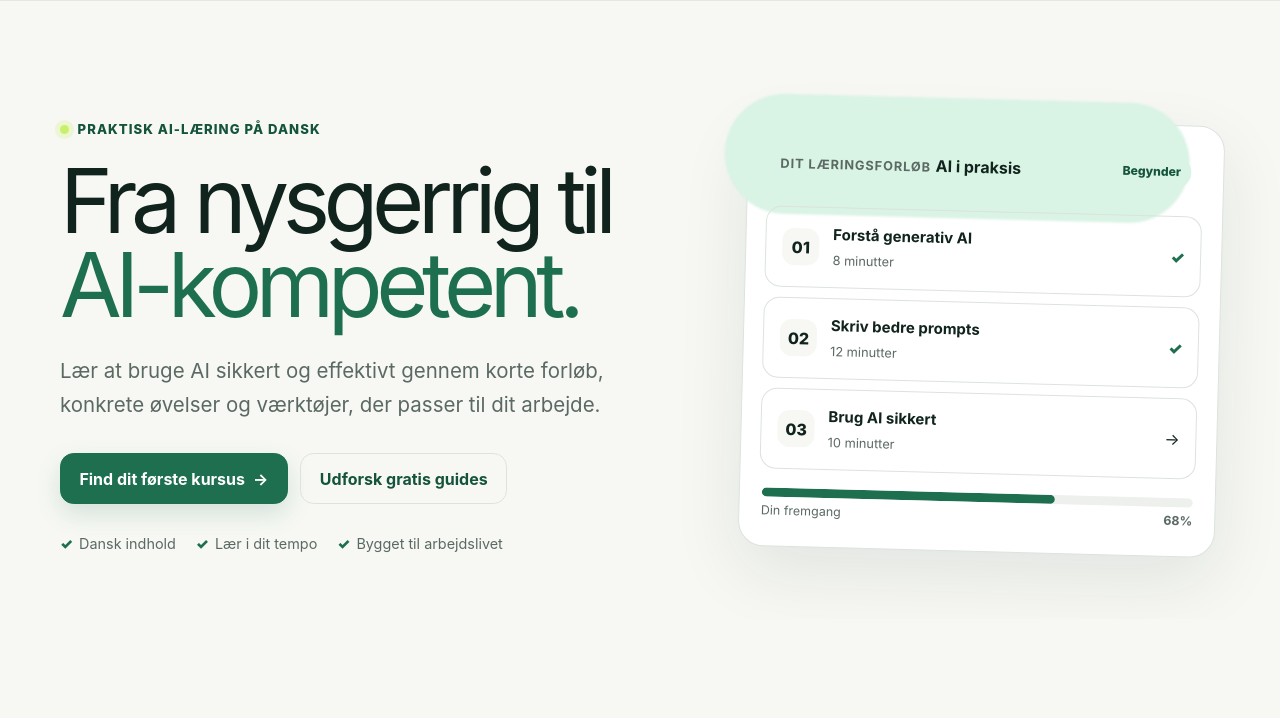
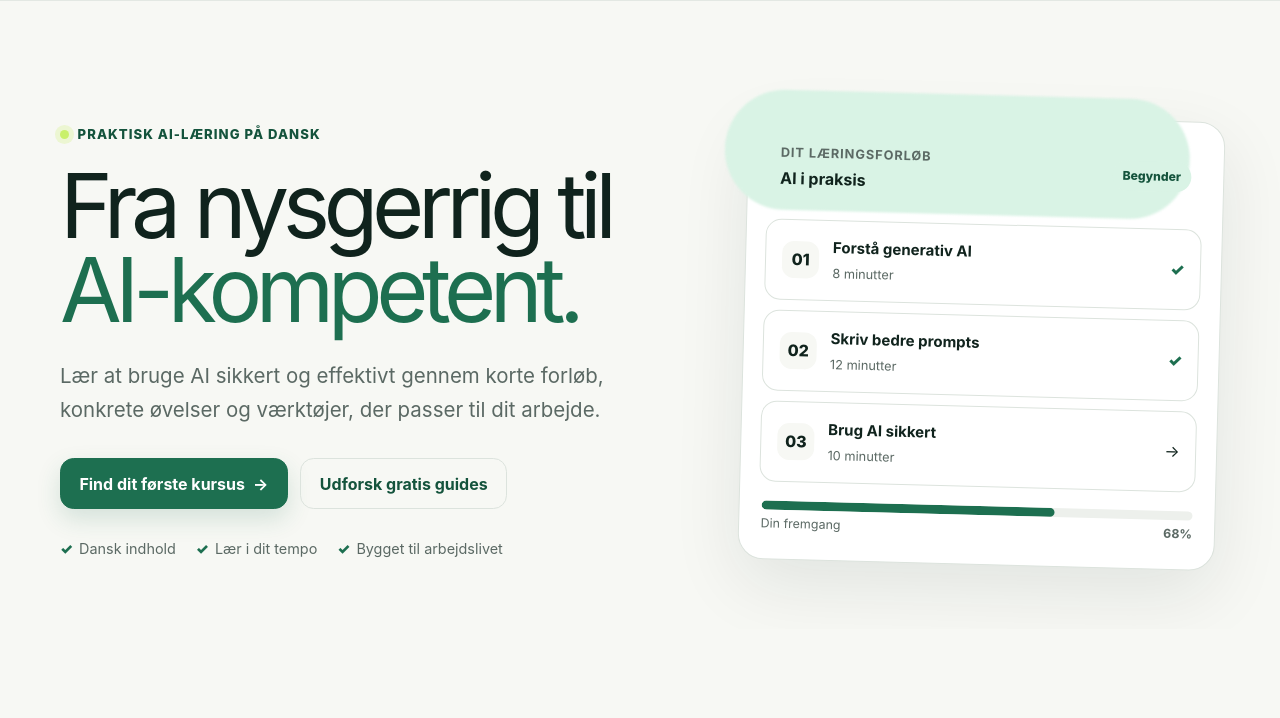
Before and after one commit to learnai-nu/learnai-platform, an Astro site: page / in a window 1280 px wide. Shown: the part 76-794 px from the top of the page. Built offline with nearby package versions, Linux system fonts and the light colour scheme; Astro itself is replaced by a stand-in of ours.

Commit message:
fix: improve learning card label spacing

```diff
--- a/src/styles/global.css
+++ b/src/styles/global.css
@@ -150,7 +150,8 @@ h1 span { color: var(--green); }
 }
 .learning-card::before { content: ""; position: absolute; inset: -22px 34px auto -24px; height: 120px; border-radius: 999px; background: var(--mint); z-index: -1; filter: blur(1px); }
 .card-top { padding: .75rem .8rem 1.15rem; display: flex; align-items: center; justify-content: space-between; gap: 1rem; }
-.card-label { color: var(--muted); font-size: .8rem; font-weight: 700; text-transform: uppercase; letter-spacing: .07em; }
+.card-top > div { display: grid; gap: .25rem; }
+.card-label { display: block; color: var(--muted); font-size: .8rem; font-weight: 700; text-transform: uppercase; letter-spacing: .07em; }
 .level { padding: .38rem .62rem; border-radius: 99px; background: var(--mint); color: var(--green-dark); font-size: .76rem; font-weight: 800; }
 .lesson { padding: 1rem; border: 1px solid var(--line); border-radius: 1rem; display: grid; grid-template-columns: auto 1fr auto; align-items: center; gap: .85rem; margin-top: .65rem; }
 .lesson-index { display: grid; place-items: center; width: 2.3rem; aspect-ratio: 1; border-radius: .75rem; background: var(--paper); font-weight: 800; }
```
